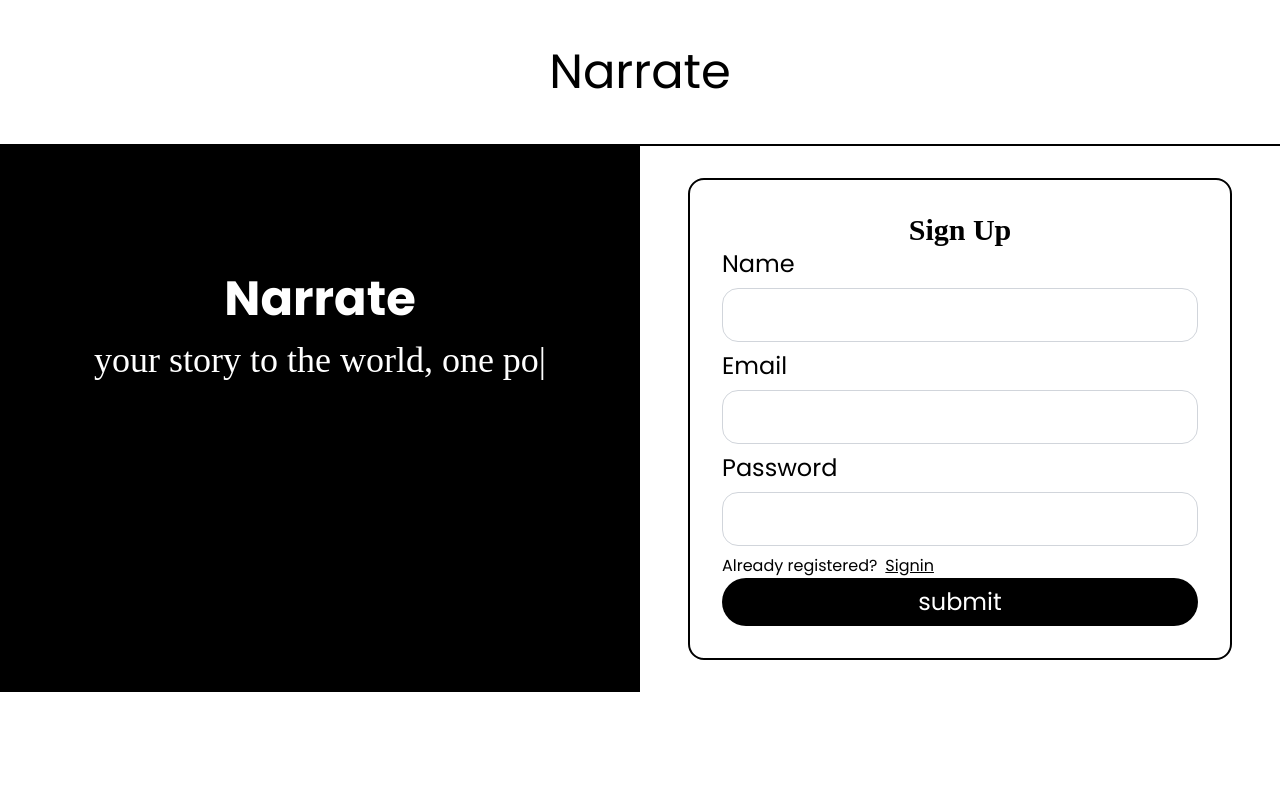
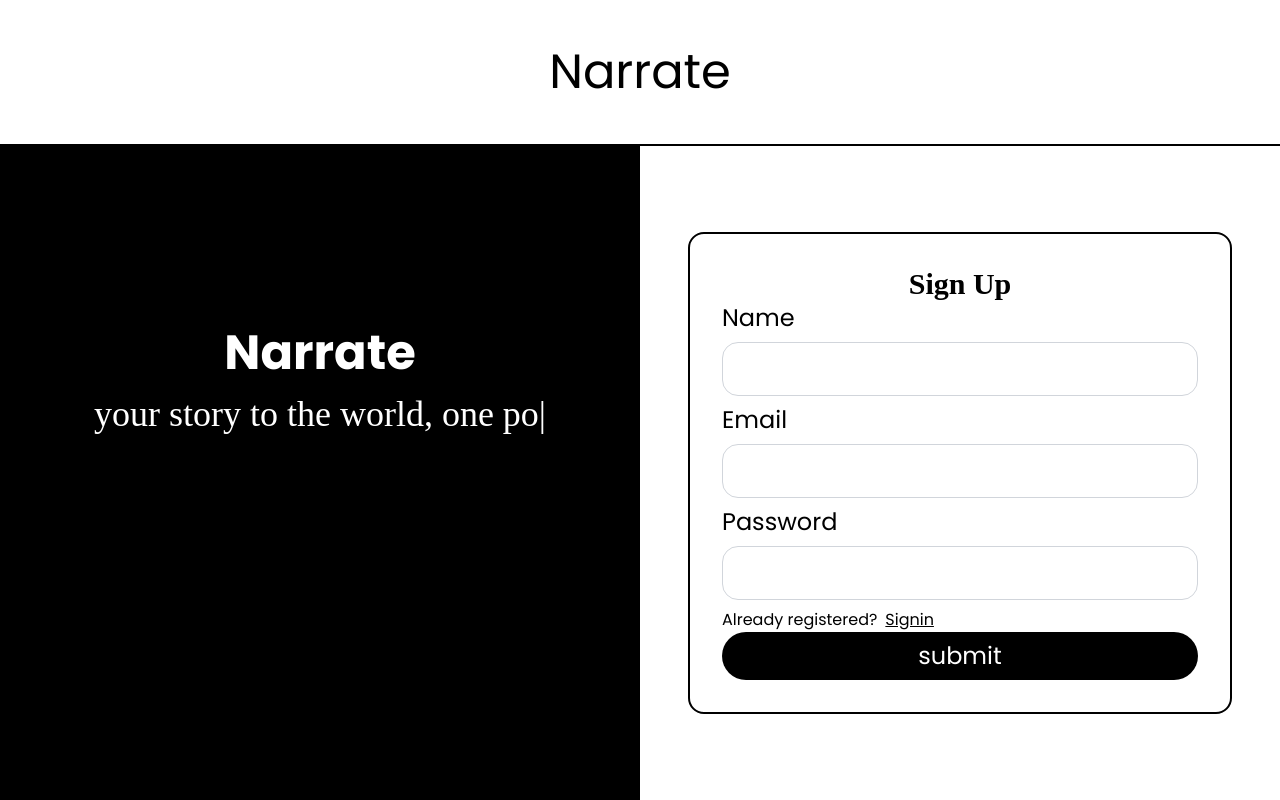
Before and after one commit to pmalu9211/Narrate, a React (Vite) app in the folder frontend/: page /signup in a window 1280 px wide. Built offline with nearby package versions, Linux system fonts and the light colour scheme; no server answers; a web font is replaced by a local one.

Commit message:
final commit

```diff
--- a/frontend/src/pages/Signup.tsx
+++ b/frontend/src/pages/Signup.tsx
@@ -4,7 +4,7 @@
 export const Signup = () => {
   return (
     <>
-      <div className="max-h-screen flex flex-col">
+      <div className="h-screen flex flex-col">
         <div className="font-poppins text-5xl text-center py-12 border-b-2 border-black">
           Narrate
         </div>
```
